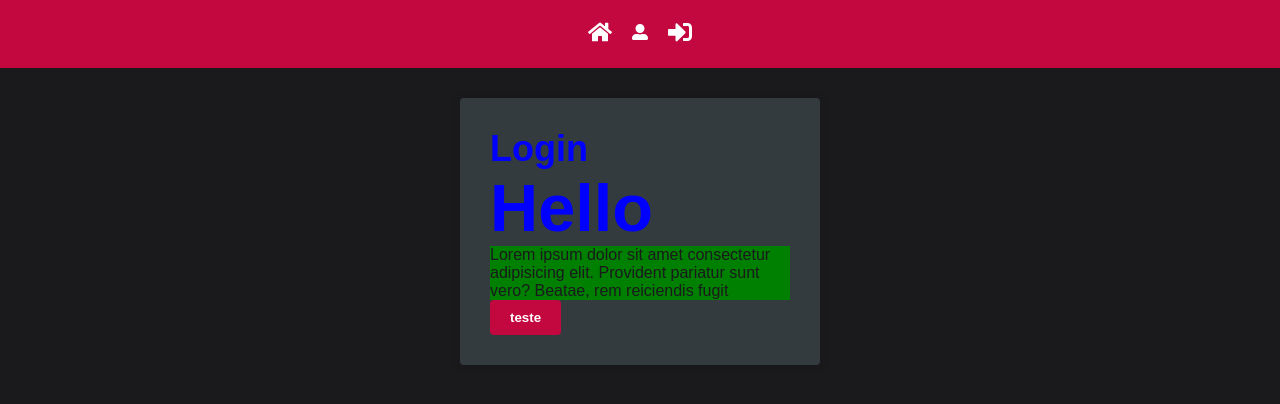
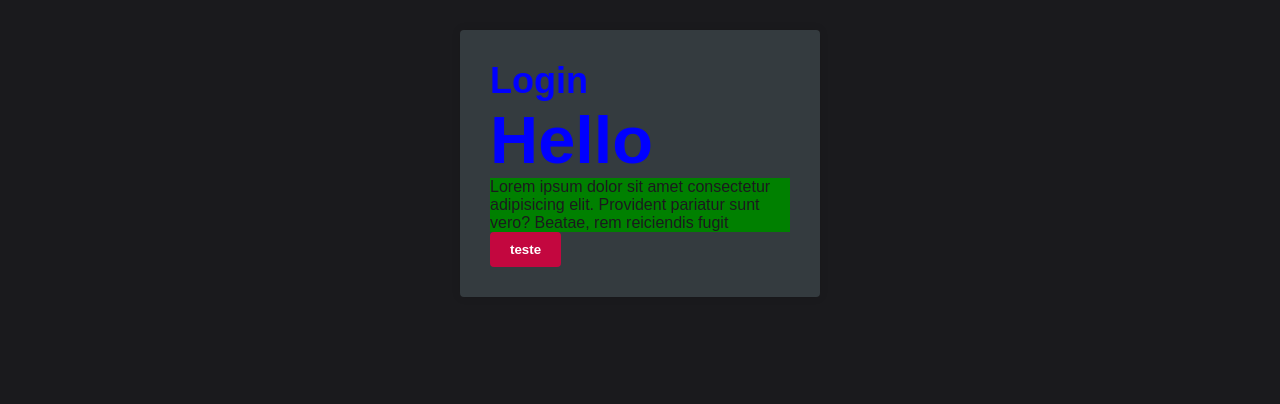
Before and after one commit to werean/react-base, a React (Vite) app: page / in a window 1280 px wide. Shown: the top 404 px of the page. Built offline with nearby package versions, Linux system fonts and the light colour scheme.

Commit message:
Revert "fixing in progress"
This reverts commit 23ec11d65926f1ff1e5d4486a6b060e1b7eb9c74.

```diff
--- a/package.json
+++ b/package.json
@@ -10,12 +10,8 @@
     "preview": "vite preview"
   },
   "dependencies": {
-    "history": "4.10.1",
-    "prop-types": "^15.8.1",
     "react": "^19.0.0",
     "react-dom": "^19.0.0",
-    "react-icons": "^5.4.0",
-    "react-router-dom": "^7.2.0",
     "styled-components": "^6.1.15"
   },
   "devDependencies": {
--- a/src/App.jsx
+++ b/src/App.jsx
@@ -1,15 +1,11 @@
+import Login from "./pages/Login/Index";
 import GlobalStyles from "./styles/GlobalStyles";
-import { BrowserRouter } from "react-router-dom";
-import Header from "./components/Header";
-import Routes from "./routes";
-
 function App() {
   return (
-    <BrowserRouter>
-      <Header />
-      <Routes />
+    <>
+      <Login />
       <GlobalStyles />
-    </BrowserRouter>
+    </>
   );
 }
 
--- a/src/components/Header/index.jsx
+++ /dev/null
@@ -1,19 +0,0 @@
-import { Nav } from "./styled";
-import { FaHome, FaSignInAlt, FaUserAlt } from "react-icons/fa";
-import { Link } from "react-router-dom";
-
-export default function Header() {
-  return (
-    <Nav>
-      <Link to="/">
-        <FaHome size={24} />
-      </Link>
-      <Link to="/merda">
-        <FaUserAlt />
-      </Link>
-      <Link to="/teste">
-        <FaSignInAlt size={24} />
-      </Link>
-    </Nav>
-  );
-}
--- a/src/components/Header/styled.jsx
+++ /dev/null
@@ -1,14 +0,0 @@
-import styled from "styled-components";
-import { primaryColor } from "../../config/colors";
-export const Nav = styled.nav`
-  background: ${[primaryColor]};
-  padding: 20px;
-  display: flex;
-  align-items: center;
-  justify-content: center;
-  a {
-    color: #fff;
-    margin: 0 10px 0;
-    font-weight: bold;
-  }
-`;
--- a/src/components/Page404/index.jsx
+++ /dev/null
@@ -1,9 +0,0 @@
-import { Container } from "../../styles/GlobalStyles";
-
-export default function Page404() {
-  return (
-    <Container>
-      <h1>Pagina não existe</h1>
-    </Container>
-  );
-}
--- a/src/services/history.jsx
+++ /dev/null
@@ -1,4 +0,0 @@
-import { createBrowserHistory } from "history"; // Cria um histórico para o React Router usar e atualizar só o componente, sem precisar carregar a página inteira de novo.
-const history = createBrowserHistory();
-
-export default history;
```
Also changed, not shown: 1 other file (tests, documents, lock files or other folders).
